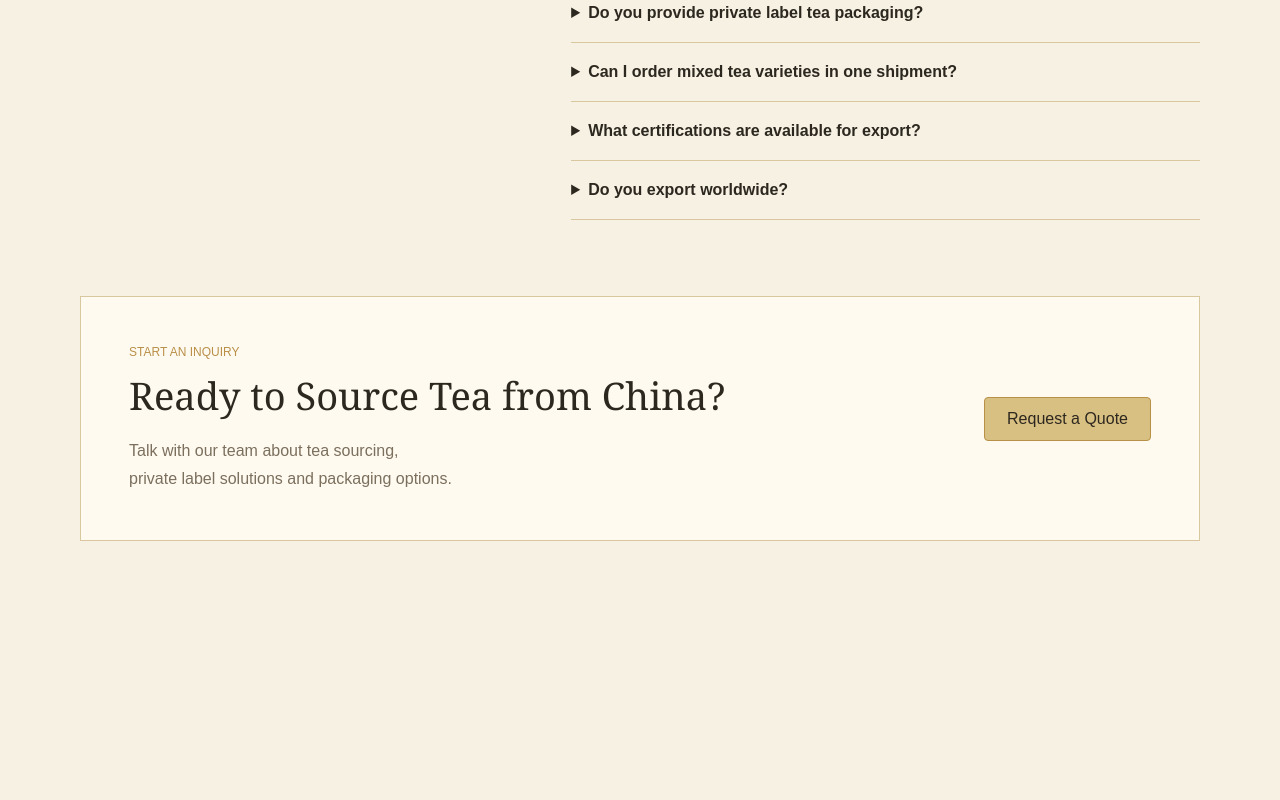
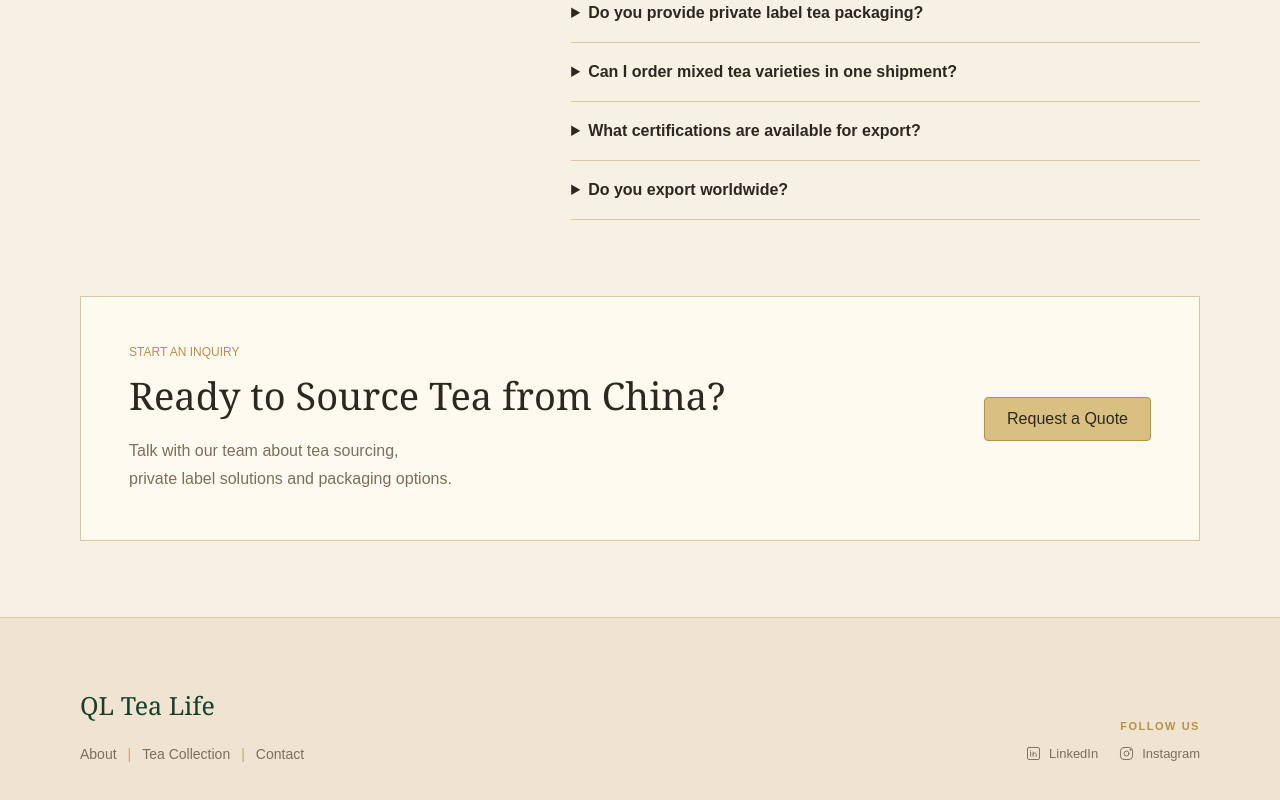
Before and after one commit to carol838/ql-tea-life, a React (Vite) app: page / in a window 1280 px wide. Shown: the part 6207-7007 px from the top of the page. Before the commit the page ends 6824 px from the top, so only its background shows below. Built offline with nearby package versions, Linux system fonts and the light colour scheme.

Commit message:
Add LinkedIn and Instagram links to footer for trust building

```diff
--- a/src/App.tsx
+++ b/src/App.tsx
@@ -1,4 +1,5 @@
 import { useEffect } from 'react';
+import SiteFooter from './components/SiteFooter';
 import SiteHeader from './components/SiteHeader';
 import WhatsAppButton from './components/WhatsAppButton';
 import About from './pages/About';
@@ -108,6 +109,7 @@ export default function App() {
     <>
       <SiteHeader />
       {page}
+      <SiteFooter />
       <WhatsAppButton />
     </>
   );
--- /dev/null
+++ b/src/components/SiteFooter.css
@@ -0,0 +1,134 @@
+.site-footer {
+  border-top: 1px solid rgba(185, 144, 72, 0.3);
+  background: #eee4d1;
+}
+
+.site-footer__inner {
+  display: flex;
+  align-items: flex-end;
+  justify-content: space-between;
+  width: min(1120px, calc(100% - 40px));
+  min-height: 190px;
+  margin: 0 auto;
+  padding: 46px 0;
+}
+
+.site-footer__brand-group {
+  display: grid;
+  gap: 24px;
+}
+
+.site-footer__brand {
+  width: fit-content;
+  color: #173f29;
+  font-family: Georgia, serif;
+  font-size: 25px;
+  text-decoration: none;
+}
+
+.site-footer__links {
+  display: flex;
+  flex-wrap: wrap;
+  gap: 0;
+}
+
+.site-footer__links a {
+  color: var(--color-muted);
+  font-size: 14px;
+  text-decoration: none;
+  transition: color 160ms ease;
+}
+
+.site-footer__links a + a::before {
+  margin: 0 11px;
+  color: rgba(185, 144, 72, 0.72);
+  content: "|";
+}
+
+.site-footer__links a:hover,
+.site-footer__links a:focus-visible,
+.site-footer__social-links a:hover,
+.site-footer__social-links a:focus-visible {
+  color: #173f29;
+}
+
+.site-footer__social {
+  display: grid;
+  gap: 13px;
+  justify-items: end;
+}
+
+.site-footer__social > p {
+  margin: 0;
+  color: var(--color-gold);
+  font-size: 11px;
+  font-weight: 600;
+  letter-spacing: 0.14em;
+  text-transform: uppercase;
+}
+
+.site-footer__social-links {
+  display: flex;
+  gap: 20px;
+}
+
+.site-footer__social-links a {
+  display: inline-flex;
+  gap: 7px;
+  align-items: center;
+  color: var(--color-muted);
+  font-size: 13px;
+  text-decoration: none;
+  transition: color 160ms ease;
+}
+
+.site-footer__social-links svg {
+  width: 17px;
+  height: 17px;
+  fill: none;
+  stroke: currentColor;
+  stroke-linecap: round;
+  stroke-linejoin: round;
+  stroke-width: 1.35;
+}
+
+.site-footer a:focus-visible {
+  border-radius: 2px;
+  outline: 2px solid var(--color-gold);
+  outline-offset: 4px;
+}
+
+@media (max-width: 600px) {
+  .site-footer__inner {
+    align-items: flex-start;
+    flex-direction: column;
+    gap: 36px;
+    width: min(100% - 32px, 1120px);
+    min-height: 0;
+    padding: 40px 0 104px;
+  }
+
+  .site-footer__brand-group {
+    gap: 20px;
+  }
+
+  .site-footer__links {
+    align-items: flex-start;
+    flex-direction: column;
+    gap: 12px;
+  }
+
+  .site-footer__links a + a::before {
+    display: none;
+  }
+
+  .site-footer__social {
+    justify-items: start;
+  }
+
+  .site-footer__social-links {
+    align-items: flex-start;
+    flex-direction: column;
+    gap: 13px;
+  }
+}
--- /dev/null
+++ b/src/components/SiteFooter.tsx
@@ -0,0 +1,64 @@
+import './SiteFooter.css';
+
+const socialLinks = [
+  {
+    name: 'LinkedIn',
+    href: 'https://www.linkedin.com/in/carol-zhang-68467a237/',
+    icon: (
+      <>
+        <rect x="3.5" y="3.5" width="17" height="17" rx="2" />
+        <path d="M8 10v6M8 7.8v.1M11.5 16v-6M11.5 12.7c.7-1.8 4.5-2.1 4.5 1V16" />
+      </>
+    ),
+  },
+  {
+    name: 'Instagram',
+    href: 'https://www.instagram.com/ql_tealife/',
+    icon: (
+      <>
+        <rect x="3.5" y="3.5" width="17" height="17" rx="5" />
+        <circle cx="12" cy="12" r="3.5" />
+        <circle cx="17.4" cy="6.8" r=".7" />
+      </>
+    ),
+  },
+];
+
+export default function SiteFooter() {
+  return (
+    <footer className="site-footer">
+      <div className="site-footer__inner">
+        <div className="site-footer__brand-group">
+          <a className="site-footer__brand" href="/">
+            QL Tea Life
+          </a>
+          <div className="site-footer__links" aria-label="Footer navigation">
+            <a href="/about">About</a>
+            <a href="/jasmine-tea">Tea Collection</a>
+            <a href="/contact">Contact</a>
+          </div>
+        </div>
+
+        <div className="site-footer__social">
+          <p>Follow Us</p>
+          <div className="site-footer__social-links">
+            {socialLinks.map((social) => (
+              <a
+                href={social.href}
+                target="_blank"
+                rel="noopener noreferrer"
+                aria-label={`Follow QL Tea Life on ${social.name}`}
+                key={social.name}
+              >
+                <svg viewBox="0 0 24 24" aria-hidden="true">
+                  {social.icon}
+                </svg>
+                <span>{social.name}</span>
+              </a>
+            ))}
+          </div>
+        </div>
+      </div>
+    </footer>
+  );
+}
```
